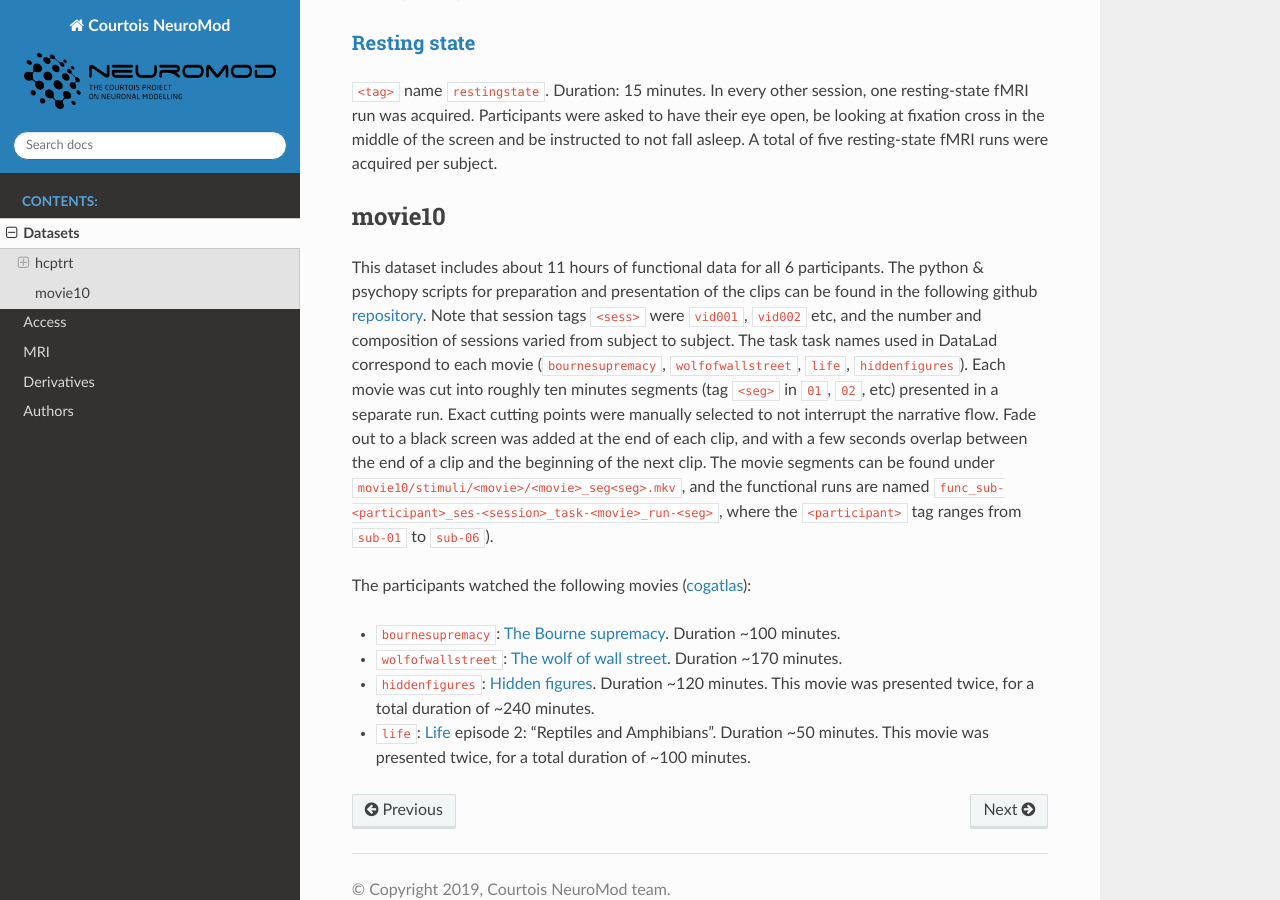
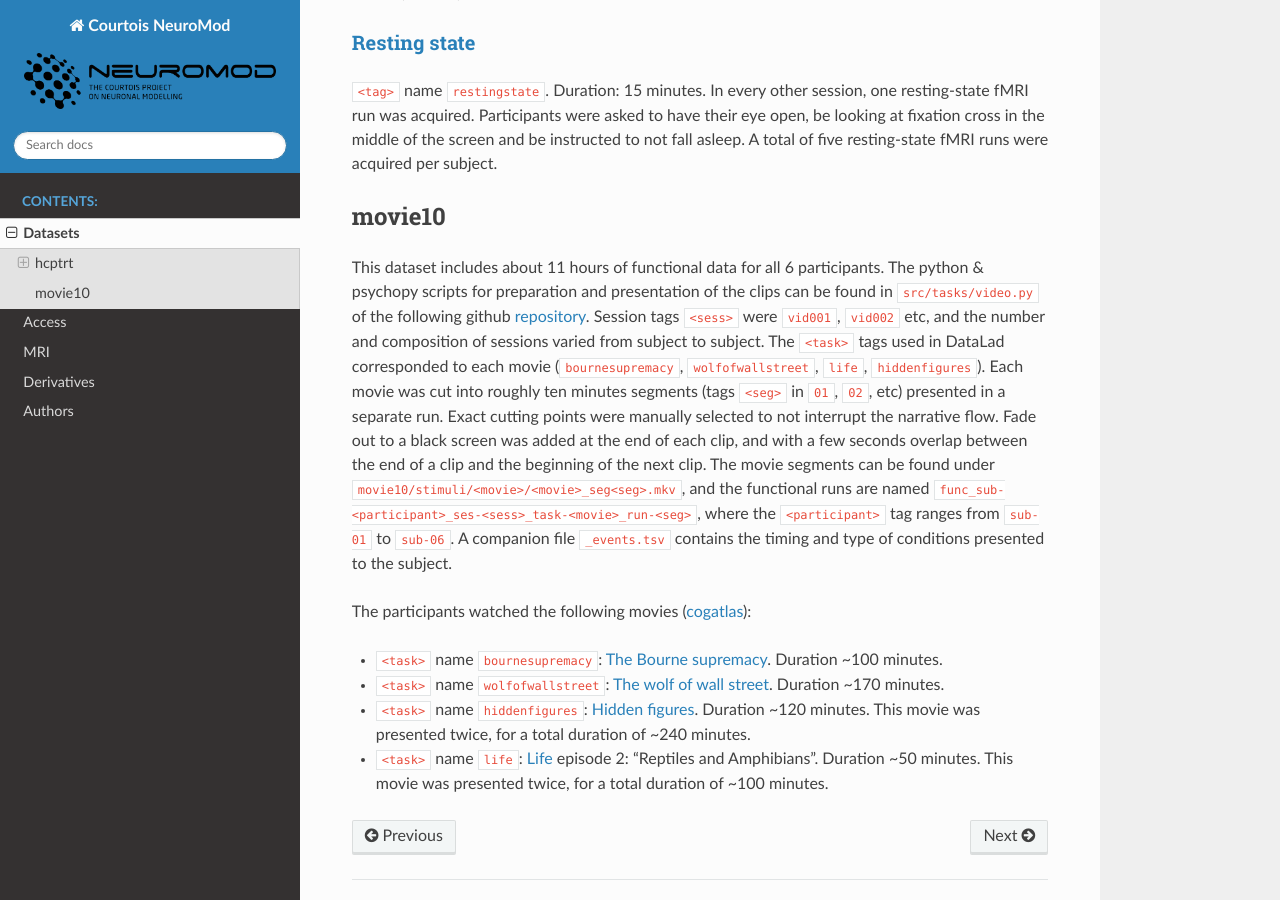
Before and after one commit to courtois-neuromod/cneuromod_docs, a Sphinx documentation site: the page built from source/DATASETS.md, in a window 1280 px wide and 900 px high, scrolled down 2999 px. Built offline with Sphinx 7.4.7 and the Read the Docs theme 2.0.0, drawn with Linux system fonts in a browser that asks for light colours.

Commit message:
Minor edits.

```diff
--- a/source/DATASETS.md
+++ b/source/DATASETS.md
@@ -32,11 +32,11 @@
 
 ## movie10
 
-This dataset includes about 11 hours of functional data for all 6 participants. The python & psychopy scripts for preparation and presentation of the clips can be found in the following github [repository](https://github.com/courtois-neuromod/task_stimuli).
-Note that session tags `<sess>` were `vid001`, `vid002` etc, and the number and composition of sessions varied from subject to subject. The task task names used in DataLad correspond to each movie (`bournesupremacy`, `wolfofwallstreet`, `life`, `hiddenfigures`). Each movie was cut into roughly ten minutes segments (tag `<seg>` in `01`, `02`, etc) presented in a separate run.  Exact cutting points were manually selected to not interrupt the narrative flow. Fade out to a black screen was added at the end of each clip, and with a few seconds overlap between the end of a clip and the beginning of the next clip. The movie segments can be found under `movie10/stimuli/<movie>/<movie>_seg<seg>.mkv`, and the functional runs are named `func_sub-<participant>_ses-<session>_task-<movie>_run-<seg>`, where the `<participant>` tag ranges from `sub-01` to `sub-06`).
+This dataset includes about 11 hours of functional data for all 6 participants. The python & psychopy scripts for preparation and presentation of the clips can be found in `src/tasks/video.py` of the following github [repository](https://github.com/courtois-neuromod/task_stimuli).
+Session tags `<sess>` were `vid001`, `vid002` etc, and the number and composition of sessions varied from subject to subject. The `<task>` tags used in DataLad corresponded to each movie (`bournesupremacy`, `wolfofwallstreet`, `life`, `hiddenfigures`). Each movie was cut into roughly ten minutes segments (tags `<seg>` in `01`, `02`, etc) presented in a separate run.  Exact cutting points were manually selected to not interrupt the narrative flow. Fade out to a black screen was added at the end of each clip, and with a few seconds overlap between the end of a clip and the beginning of the next clip. The movie segments can be found under `movie10/stimuli/<movie>/<movie>_seg<seg>.mkv`, and the functional runs are named `func_sub-<participant>_ses-<sess>_task-<movie>_run-<seg>`, where the `<participant>` tag ranges from `sub-01` to `sub-06`. A companion file `_events.tsv` contains the timing and type of conditions presented to the subject.
 
 The participants watched the following movies ([cogatlas](https://www.cognitiveatlas.org/id/trm_4c898da401420/)):
- * `bournesupremacy`: [The Bourne supremacy](https://en.wikipedia.org/wiki/The_Bourne_Supremacy_%28film%29). Duration ~100 minutes.
- * `wolfofwallstreet`: [The wolf of wall street](https://en.wikipedia.org/wiki/The_Wolf_of_Wall_Street_%282013_film%29). Duration ~170 minutes.
- * `hiddenfigures`: [Hidden figures](https://en.wikipedia.org/wiki/Hidden_Figures). Duration ~120 minutes. This movie was presented twice, for a total duration of ~240 minutes.
- * `life`: [Life](https://en.wikipedia.org/wiki/Life_(British_TV_series)) episode 2: "Reptiles and Amphibians".  Duration ~50 minutes. This movie was presented twice, for a total duration of ~100 minutes.
+ * `<task>` name `bournesupremacy`: [The Bourne supremacy](https://en.wikipedia.org/wiki/The_Bourne_Supremacy_%28film%29). Duration ~100 minutes.
+ * `<task>` name `wolfofwallstreet`: [The wolf of wall street](https://en.wikipedia.org/wiki/The_Wolf_of_Wall_Street_%282013_film%29). Duration ~170 minutes.
+ * `<task>` name `hiddenfigures`: [Hidden figures](https://en.wikipedia.org/wiki/Hidden_Figures). Duration ~120 minutes. This movie was presented twice, for a total duration of ~240 minutes.
+ * `<task>` name `life`: [Life](https://en.wikipedia.org/wiki/Life_(British_TV_series)) episode 2: "Reptiles and Amphibians".  Duration ~50 minutes. This movie was presented twice, for a total duration of ~100 minutes.
```
